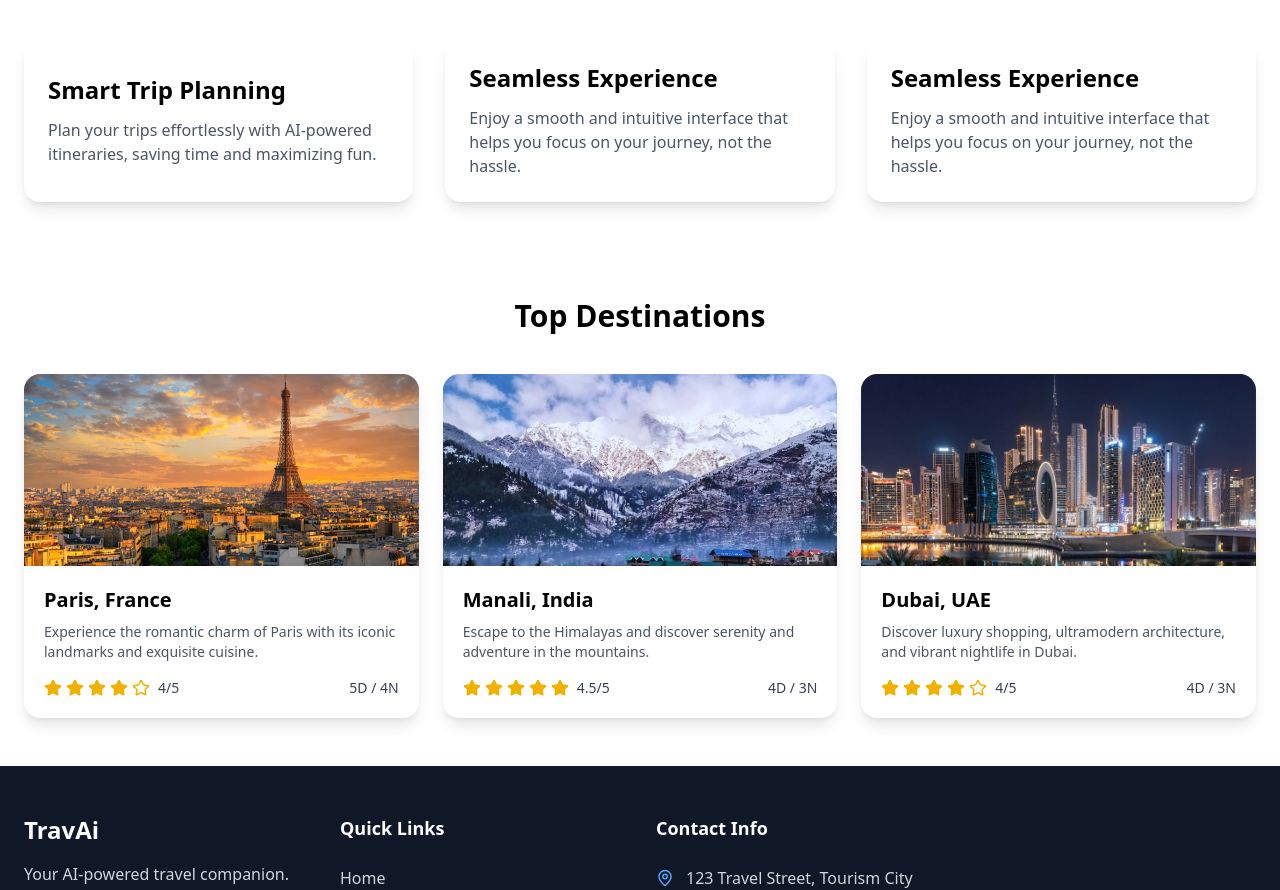
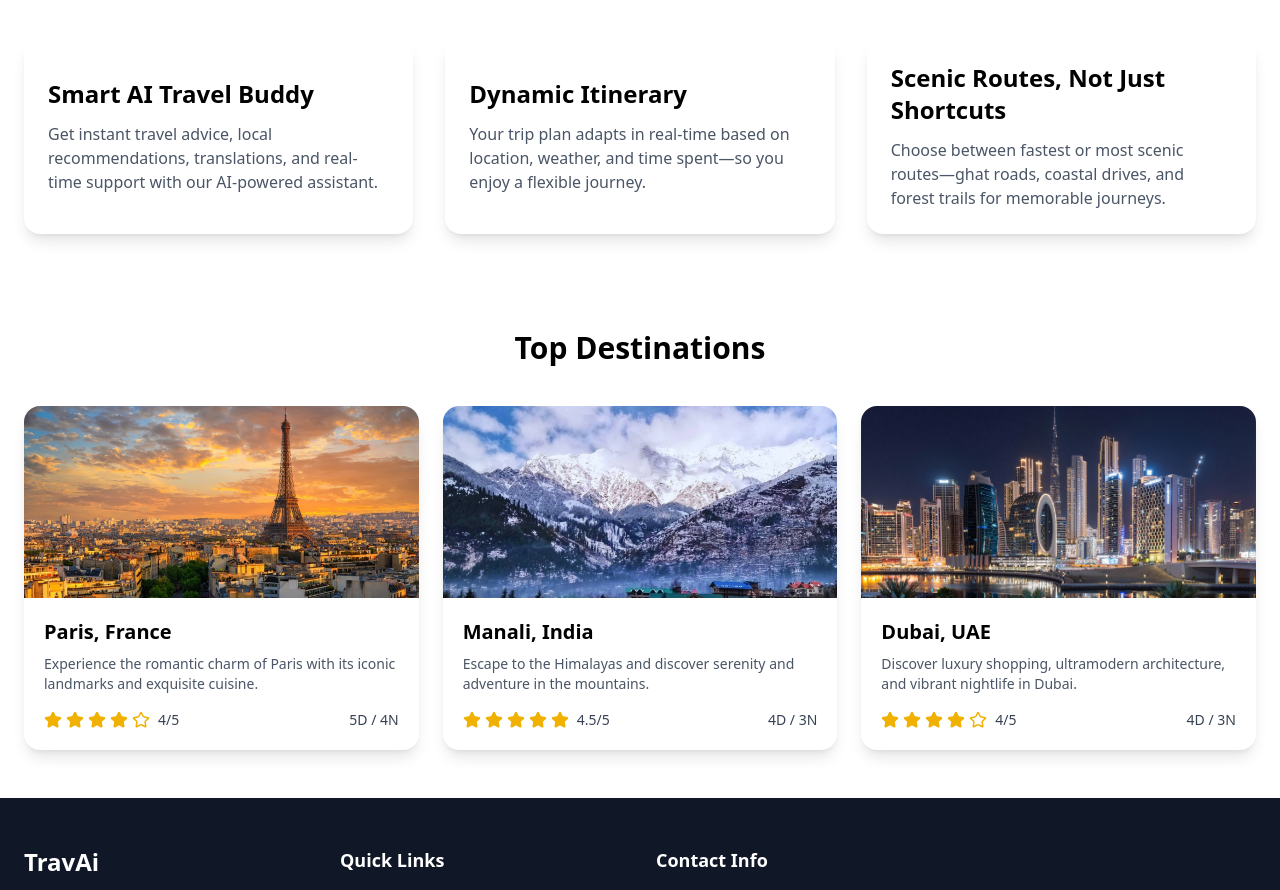
Before and after one commit to Sayan-Mondal2022/travAi, a Next.js app in the folder frontend/: page / in a window 1280 px wide. Shown: the part 886-1776 px from the top of the page. Built offline with nearby package versions, Linux system fonts and the light colour scheme.

Commit message:
Changes made in UI

```diff
--- a/frontend/app/layout.js
+++ b/frontend/app/layout.js
@@ -12,8 +12,8 @@ const geistMono = Geist_Mono({
 });
 
 export const metadata = {
-  title: "Create Next App",
-  description: "Generated by create next app",
+  title: "TravAi",
+  description: "Experience the AI powered Trip Planner",
 };
 
 export default function RootLayout({ children }) {
--- a/frontend/app/pages/Describe.jsx
+++ b/frontend/app/pages/Describe.jsx
@@ -1,6 +1,6 @@
 import WhyChooseCard from "@/components/WhyChooseCard";
 
-export default function Describe(){
+export default function Describe() {
   return (
     <section className="max-w-7xl mx-auto px-6 py-12">
       <h1 className="text-3xl font-bold text-center mb-10">
@@ -9,21 +9,21 @@ export default function Describe(){
 
       <div className="grid grid-cols-1 md:grid-cols-3 gap-8">
         <WhyChooseCard
-            image="/images/travel.jpg"
-            title="Smart Trip Planning"
-            description="Plan your trips effortlessly with AI-powered itineraries, saving time and maximizing fun."
+          image="/images/ai-chatbot.jpg"
+          title="Smart AI Travel Buddy"
+          description="Get instant travel advice, local recommendations, translations, and real-time support with our AI-powered assistant."
         />
         <WhyChooseCard
-            image="/images/why-choose.png"
-            title="Seamless Experience"
-            description="Enjoy a smooth and intuitive interface that helps you focus on your journey, not the hassle."
+          image="/images/itinerary.jpg"
+          title="Dynamic Itinerary"
+          description="Your trip plan adapts in real-time based on location, weather, and time spent—so you enjoy a flexible journey."
         />
         <WhyChooseCard
-            image="/images/why-choose.png"
-            title="Seamless Experience"
-            description="Enjoy a smooth and intuitive interface that helps you focus on your journey, not the hassle."
+          image="/images/scenic-routes.jpg"
+          title="Scenic Routes, Not Just Shortcuts"
+          description="Choose between fastest or most scenic routes—ghat roads, coastal drives, and forest trails for memorable journeys."
         />
       </div>
     </section>
-    )
+  );
 }
--- a/frontend/app/pages/Footer.jsx
+++ b/frontend/app/pages/Footer.jsx
@@ -79,11 +79,11 @@ export default function Footer(){
             <div className="space-y-4">
               <div className="flex items-center space-x-3">
                 <MapPin size={18} className="text-blue-400 flex-shrink-0" />
-                <span className="text-gray-300">123 Travel Street, Tourism City</span>
+                <span className="text-gray-300">Bengaluru, Karnataka, India</span>
               </div>
               <div className="flex items-center space-x-3">
                 <Phone size={18} className="text-blue-400 flex-shrink-0" />
-                <span className="text-gray-300">+1 (555) 123-4567</span>
+                <span className="text-gray-300">+91 6366660896</span>
               </div>
               <div className="flex items-center space-x-3">
                 <Mail size={18} className="text-blue-400 flex-shrink-0" />
```
Lines whose indentation alone changed are shown as unchanged.
